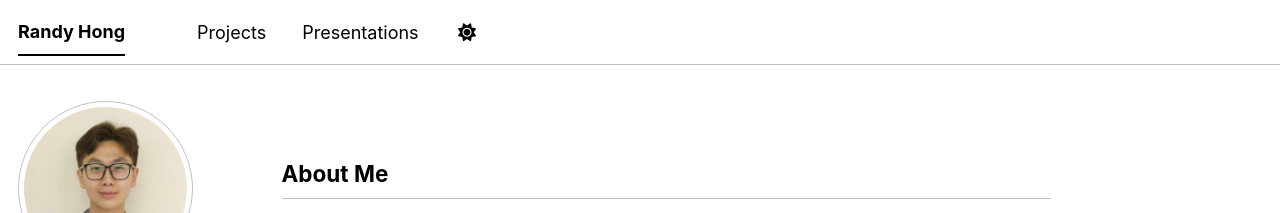
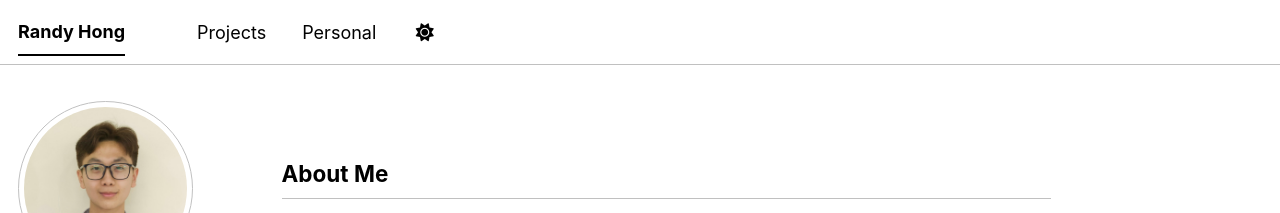
Before and after one commit to randyhongg/randyhongg.github.io, a Jekyll site: the page built from _pages/about.md, in a window 1280 px wide. Shown: the top 213 px of the page. Built offline with Jekyll 4.4.1, drawn with Linux system fonts in a browser that asks for light colours; a style sheet for code colours, icons or effects is not loaded.

Commit message:
Update navigation.yml

```diff
--- a/_data/navigation.yml
+++ b/_data/navigation.yml
@@ -11,8 +11,8 @@ main:
   - title: "Projects"
     url: /portfolio/
 
-  - title: "Presentations"
-    url: /talks/
+  - title: "Personal"
+    url: /personal/
 
   # - title: "CV"
   #   url: /cv-json/
```
